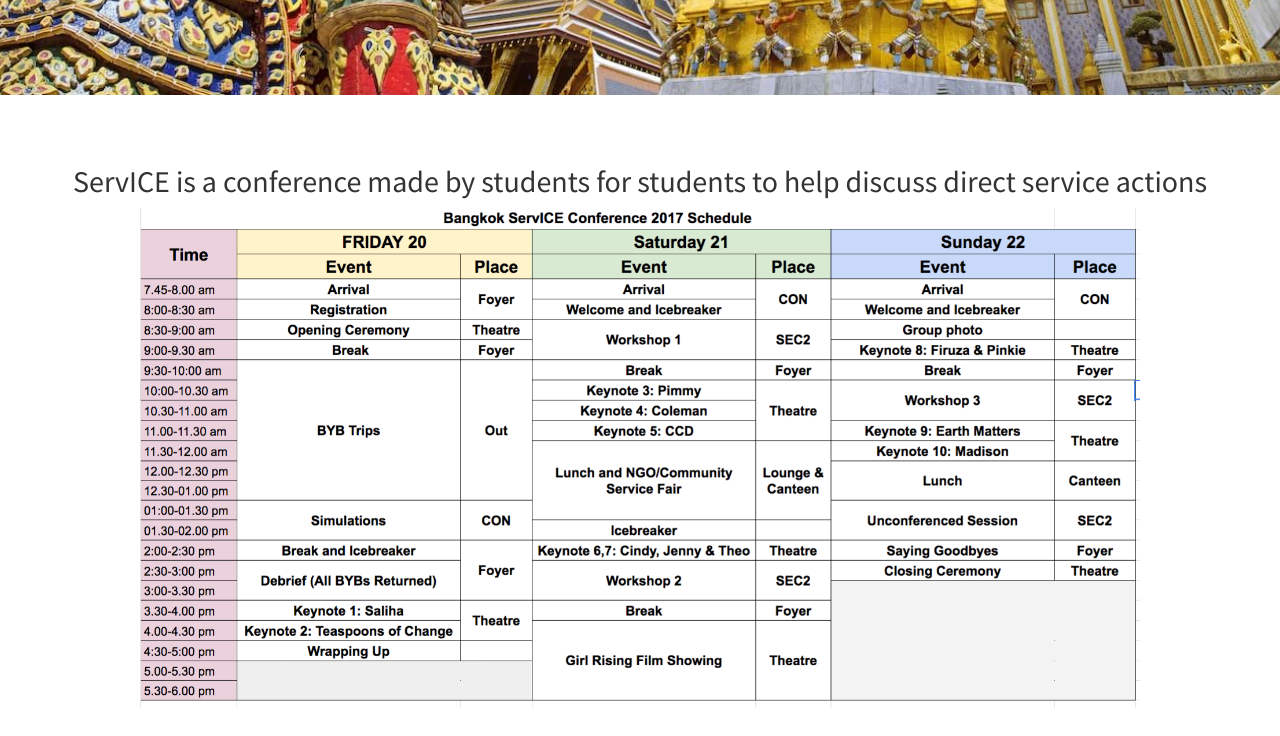
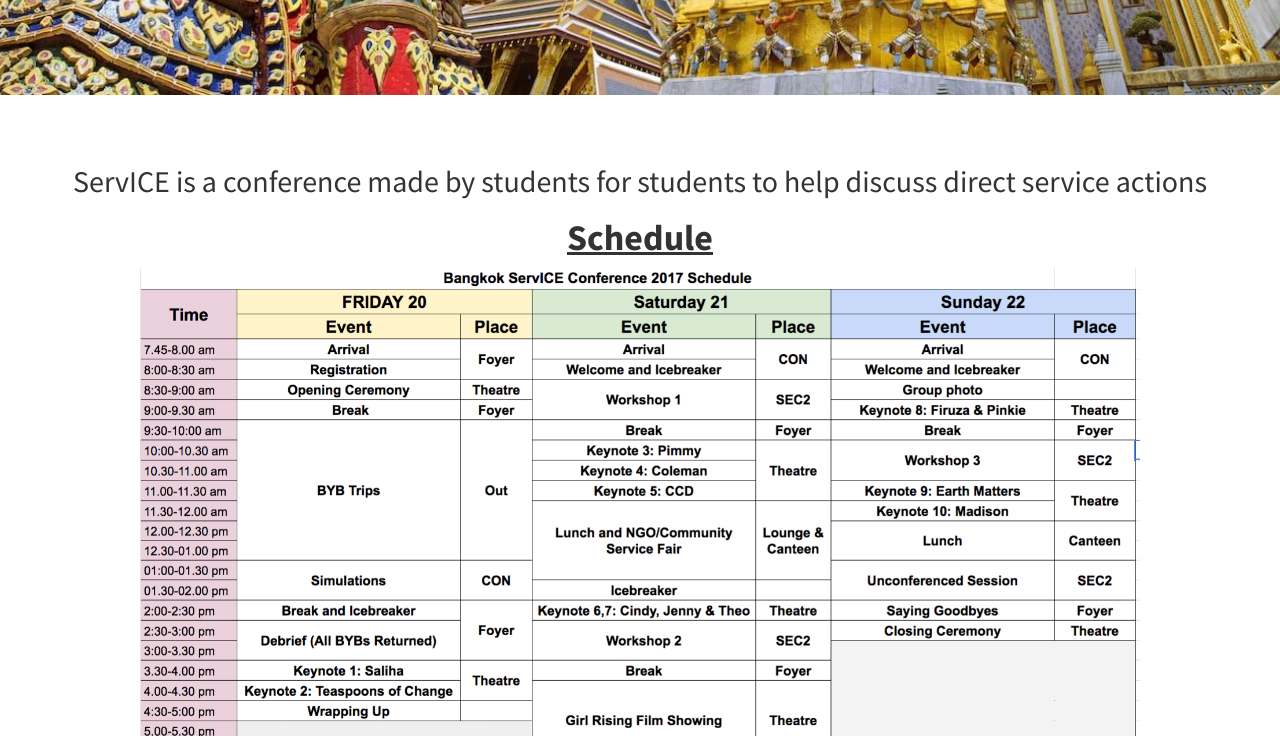
Before and after one commit to IAruI/Service, a plain HTML site: page index.html in a window 1280 px wide. Shown: the part 705-1441 px from the top of the page. Drawn offline with Linux system fonts and the light colour scheme.

Commit message:
Update index.html

```diff
--- a/index.html
+++ b/index.html
@@ -77,6 +77,7 @@
             <div class="row">
                 <div class="col-lg-12 text-center">
                     <h2>ServICE is a conference made by students for students to help discuss direct service actions</h2>
+                    <h1><u><b>Schedule</b></u></h1>
                     <img src="schedule.png" alt="Mountain View" style="width:1000px;height:500px;">
 
                 </div>
@@ -85,7 +86,6 @@
         </div>
         <!-- /.container -->
     </section>
-
     <!-- Services -->
     <!-- The circle icons use Font Awesome's stacked icon classes. For more information, visit http://fontawesome.io/examples/
 
```
